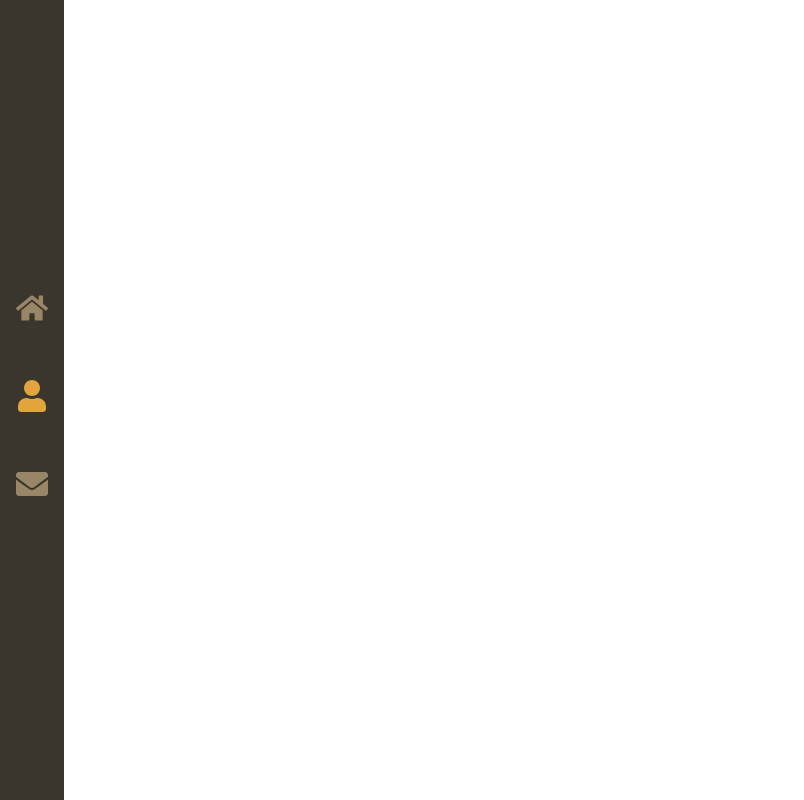
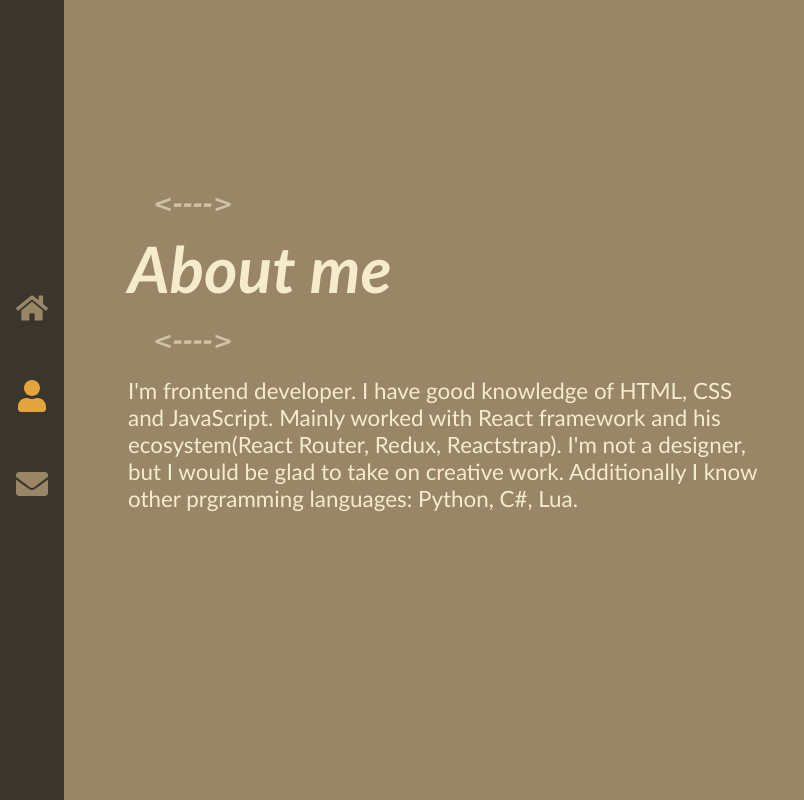
Before and after one commit to memp4/business-card, a React (Create React App) app: page /about in a window 1280 px wide. Before the commit this address had no page. Shown: the whole page, without its empty margins (0-804 px from the left). Built offline with nearby package versions, Linux system fonts and the light colour scheme.

Commit message:
About page and article style

```diff
--- a/src/App.jsx
+++ b/src/App.jsx
@@ -1,5 +1,6 @@
 import { Routes, Route } from 'react-router-dom';
 import './App.scss';
+import About from './components/About';
 import Main from './components/Main';
 import Sidebar from './components/Sidebar';
 
@@ -9,6 +10,7 @@ function App() {
       <Sidebar />
       <Routes>
         <Route path="/" element={<Main />} />
+        <Route path="/about" element={<About />} />
       </Routes>
     </>
   );
--- /dev/null
+++ b/src/components/About/index.jsx
@@ -0,0 +1,22 @@
+import React from 'react';
+import './index.scss';
+
+import TextBlock from '../TextBlock';
+
+const About = () => {
+    return (
+        <div className="main">
+            <TextBlock>
+                <p className="line">About me</p>
+            </TextBlock>
+            <p className="article">
+                I'm frontend developer. I have good knowledge of HTML, CSS and JavaScript.
+                Mainly worked with React framework and his ecosystem(React Router, Redux, Reactstrap).
+                I'm not a designer, but I would be glad to take on creative work.
+                Additionally I know other prgramming languages: Python, C#, Lua.
+            </p>
+        </div>
+    );
+};
+
+export default About;
--- /dev/null
+++ b/src/components/About/index.scss
@@ -0,0 +1,9 @@
+@import "../../scss/variables";
+.article {
+    color: $light-color;
+    font-size: 1.4rem;
+    width: 40rem;
+    animation-name: fadeIn;
+    animation-duration: 1.4s;
+    transition: all 0.3s;
+}
--- a/src/components/Button/index.jsx
+++ b/src/components/Button/index.jsx
@@ -2,6 +2,8 @@ import React from 'react';
 import './index.scss';
 
 const Button = () => {
+    //TODO: Refactor to make it more reusable and give it Linke component
+    //It should contain child prop instead certain elements
     return (
         <div className="button">
             <span>Contact me!</span>
--- a/src/components/TextBlock/index.scss
+++ b/src/components/TextBlock/index.scss
@@ -56,10 +56,10 @@
         display: block;
         transform: scaleX(0);
         transition: transform .3s ease;
-        transform-origin: bottom left;
+        transform-origin: -10px;
     }
     .line:hover::before {
         transform: scaleX(1);
-        transform-origin: bottom left;
+        transform-origin: -10px;
     }
 }
```
